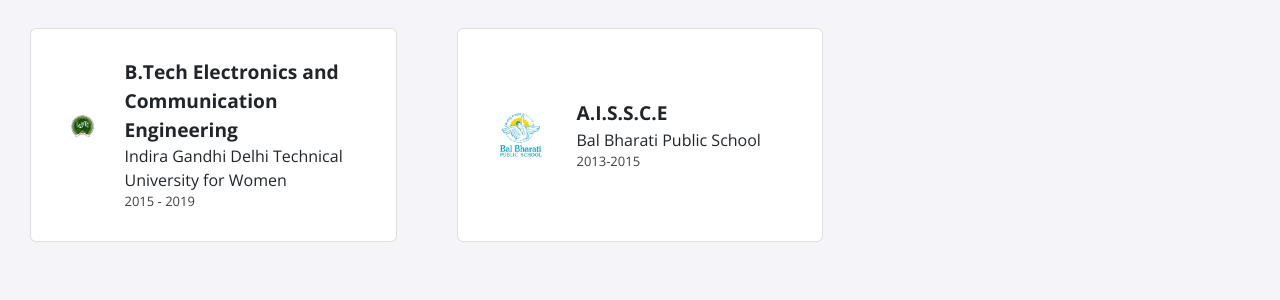
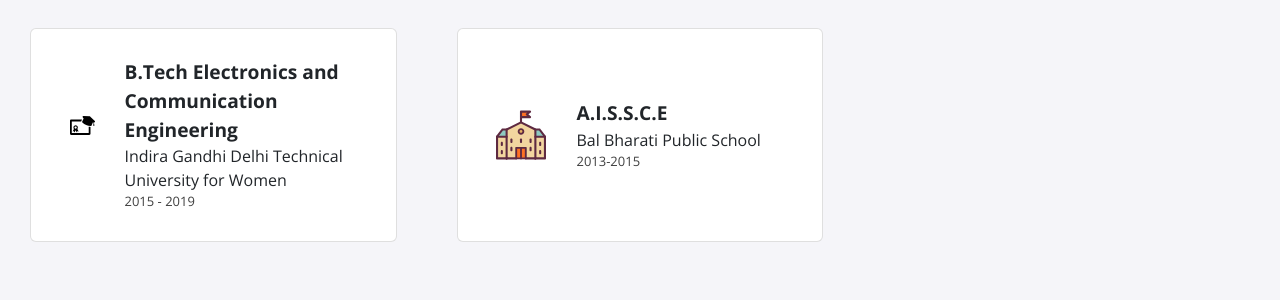
Before and after one commit to archij30/archij30.github.io, a Jekyll site: the page built from index.html, in a window 1280 px wide. Shown: the part 1141-1441 px from the top of the page. Built offline with Jekyll 4.4.1, drawn with Linux system fonts in a browser that asks for light colours; nearby versions of some CDN libraries.

Commit message:
Update education.yml

```diff
--- a/_data/education.yml
+++ b/_data/education.yml
@@ -1,9 +1,9 @@
 - course: B.Tech Electronics and Communication Engineering
   institute: Indira Gandhi Delhi Technical University for Women
   dates: 2015 - 2019
-  logo: igdtu.jpg
+  logo: grad.svg
 
 - course: A.I.S.S.C.E
   institute: Bal Bharati Public School
   dates: 2013-2015
-  logo: bbps.jpg
+  logo: school.svg
```
